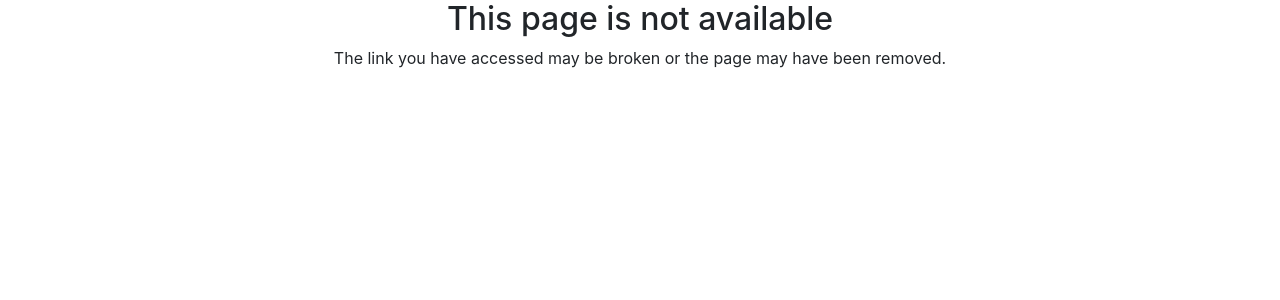
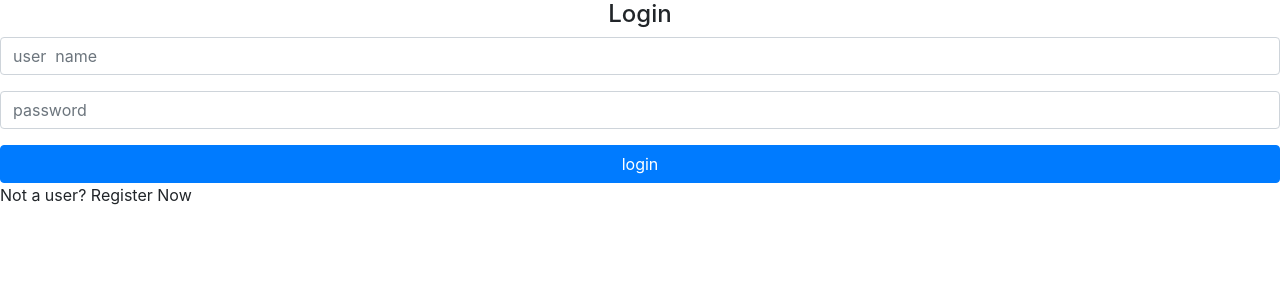
Before and after one commit to FelipeDias28/AluraPic---Angular, an Angular app: page / in a window 1280 px wide. Shown: the top 300 px of the page. Built offline with nearby package versions, Linux system fonts and the light colour scheme.

Commit message:
criado tela de login

```diff
--- a/src/app/app.routing.module.ts
+++ b/src/app/app.routing.module.ts
@@ -1,12 +1,17 @@
 import { NgModule } from '@angular/core';
 import { RouterModule, Routes } from '@angular/router';
 import { NotFoundComponent } from './errors/not-found/not-found.component';
+import { SignInComponent } from './home/signin/signin.component';
 import { PhotoFormComponent } from './photos/photo-form/photo-form.component';
 import { PhotoListComponent } from './photos/photo-list/photo-list.component';
 import { PhotoListResolver } from './photos/photo-list/photo-list.resolver';
 
 
 const routes: Routes = [
+  {
+    path: '',
+    component: SignInComponent,
+  },
   {
     path: 'user/:userName',
     component: PhotoListComponent,
--- /dev/null
+++ b/src/app/home/signin/signin.component.html
@@ -0,0 +1,17 @@
+<h4 class="text-center">Login</h4>
+
+<form action="form mt-4">
+
+  <div class="form-group">
+    <input class="form-control" type="password" placeholder="user  name" />
+  </div>
+
+  <div class="form-group">
+    <input class="form-control" type="password" placeholder="password" />
+  </div>
+
+  <button type="submit" class="btn btn-primary btn-block">login</button>
+
+</form>
+
+<p>Not a user? <a>Register Now</a></p>
--- a/src/app/photos/photo-list/photos/photos.component.html
+++ b/src/app/photos/photo-list/photos/photos.component.html
@@ -5,7 +5,7 @@
 
 <ol class="list-unstyled">
   <li *ngFor="let cols of rows" class="row no-gutters">
-    <div *ngFor="let photo of cols" class="col-4" apDarkenOnHover brightness="20%">
+    <div *ngFor="let photo of cols" class="col-4" apDarkenOnHover brightness="75%">
         <ap-card>
           <ap-photo
           [url]="photo.url"
```
Also changed, not shown: src/app/app.module.ts (+5 -3 lines), src/app/home/home.module.ts (added, +8 -0 lines), src/app/home/signin/signin.component.ts (added, +7 -0 lines).
